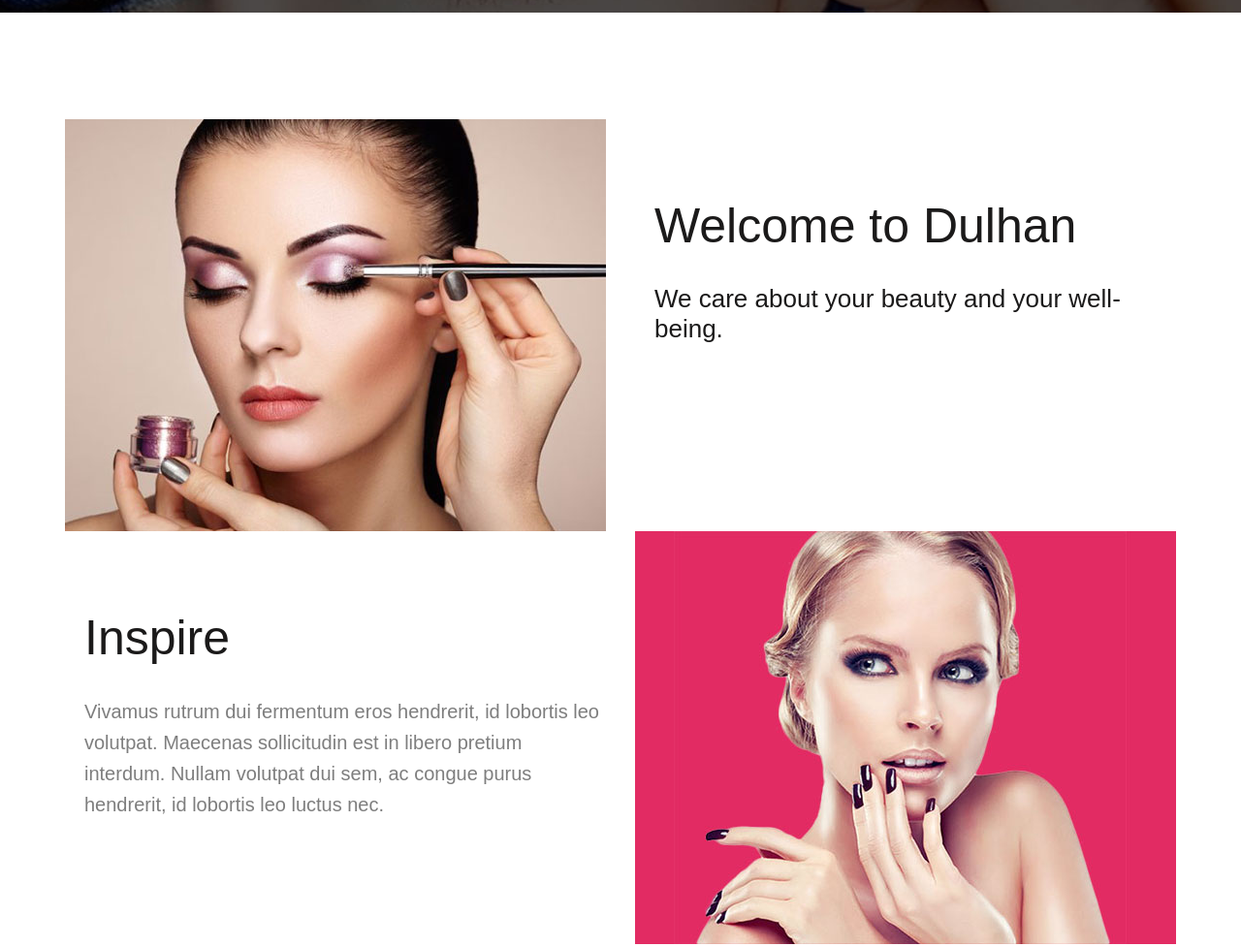
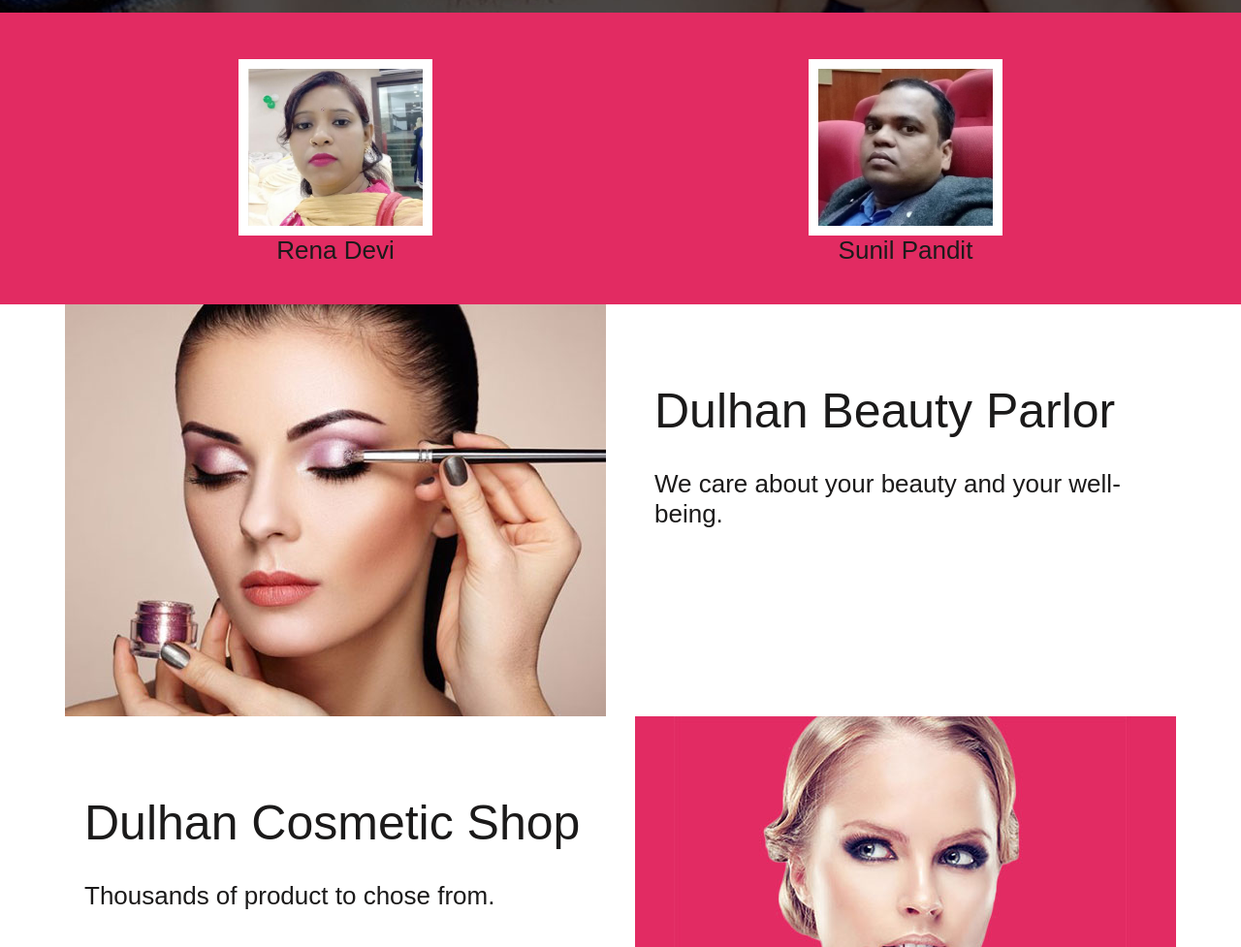
Before and after one commit to Error57nk/temp, a plain HTML site: page about.html in a window 1280 px wide. Shown: the part 322-1299 px from the top of the page at 97% size. Drawn offline with Linux system fonts and the light colour scheme; a web font is replaced by a local one.

Commit message:
after new

```diff
--- a/about.html
+++ b/about.html
@@ -84,7 +84,18 @@
   </section>
   <!-- Page info section end -->
 
-
+  <section class="main-about">
+    <div class="container ">
+      <div class="row">
+        <div class="col-md-6 text-center mt-2"><img src="img/id1.jpg" class="img-fluid" alt="Dulhan">
+          <h4>Rena Devi</h4>
+        </div>
+        <div class="col-md-6 text-center mt-2"><img src="img/id2.jpg" class="img-fluid" alt="Dulhan">
+          <h4>Sunil Pandit</h4>
+        </div>
+      </div>
+    </div>
+  </section>
   <!-- about section -->
   <section class="about-section spad">
     <div class="container">
@@ -94,7 +105,7 @@
         </div>
         <div class="col-md-6">
           <div class="about-content">
-            <h2>Welcome to Dulhan</h2>
+            <h2>Dulhan Beauty Parlor</h2>
             <h4>We care about your beauty and your well-being.</h4>
             <p></p>
           </div>
@@ -106,10 +117,9 @@
         </div>
         <div class="col-md-6 col-pull">
           <div class="about-content">
-            <h2>Inspire</h2>
-            <p>Vivamus rutrum dui fermentum eros hendrerit, id lobortis leo volutpat. Maecenas sollicitudin est in
-              libero pretium interdum. Nullam volutpat dui sem, ac congue purus hendrerit, id lobortis leo luctus nec.
-            </p>
+            <h2>Dulhan Cosmetic Shop</h2>
+            <h4>Thousands of product to chose from.
+            </h4>
 
           </div>
         </div>
@@ -123,11 +133,13 @@
 
 
 
+
+
   <!-- timetable section -->
   <section class="timetable-section">
     <div class="container">
       <div class="row">
-        <div class="col-lg-6">
+        <!-- <div class="col-lg-6">
           <h2 class="ts-title">Quick Info</h2>
           <div id="accordion" class="accordion-area about-accordion">
             <div class="panel">
@@ -191,7 +203,7 @@
               </div>
             </div>
           </div>
-        </div>
+        </div> -->
         <div class="col-lg-6">
           <h2 class="ts-title">Opening Hours</h2>
           <div class="timetable-card">
@@ -241,35 +253,7 @@
                 </ul>
               </div>
             </div>
-            <!-- <div class="col-xl-2 col-lg-2 col-md-2">
 
-						</div> -->
-            <!-- <div class="col-xl-4 col-lg-4 col-md-4">
-							<div class="footer-widget list-widget">
-								<h4 class="fw-title"><i class="flaticon-009-makeup-5"></i>Our Services</h4>
-								<ul>
-									<li><a href="">Manicure</a></li>
-									<li><a href="">Pedicure</a></li>
-									<li><a href="">Massage</a></li>
-									<li><a href="">Hair Dressing</a></li>
-									<li><a href="">Spa</a></li>
-									<li><a href="">Pedicure</a></li>
-									<li><a href="">Beauty treatments </a></li>
-								</ul>
-								<ul>
-									<li><a href="">Wedding Hair</a></li>
-									<li><a href="">Manicure</a></li>
-									<li><a href="">Pedicure</a></li>
-									<li><a href="">Massage</a></li>
-									<li><a href="">Hair Dressing</a></li>
-									<li><a href="">Botox</a></li>
-									<li><a href="">Slimming </a></li>
-								</ul>
-							</div>
-						</div>
-						<div class="col-xl-2 col-lg-2 col-md-2">
-
-						</div> -->
 
           </div>
         </div>
--- a/css/style.css
+++ b/css/style.css
@@ -102,8 +102,8 @@ ol {
 }
 
 .spad {
-	padding-top: 110px;
-	padding-bottom: 110px;
+	/* padding-top: 110px; */
+	padding-bottom: 40px;
 }
 
 .text-white h1,
@@ -760,7 +760,16 @@ justify-content: center;
 	font-style: italic;
 	margin-bottom: 50px;
 }
-
+.main-about{
+	padding: 40px 0px;
+	background-color: rgb(226, 43, 98);
+}
+.main-about img{
+	padding: 10px;
+	background-color: #fff;
+	width: 200px;
+	text-align: center;
+}
 .ts-item .ts-pic {
 	width: 51px;
 	height: 51px;
@@ -1437,8 +1446,8 @@ text-align: center;
 
 .map-area {
 	margin-top: 85px;
-	height: 617px;
-	background: #ddd;
+	/* height: 617px; */
+	/* background: #ddd; */
 }
 
 /*------------------
```
Also changed, not shown: contact.html (+4 -6 lines), img/id1.jpg (added), img/id2.jpeg (added), img/id2.jpg (added).
